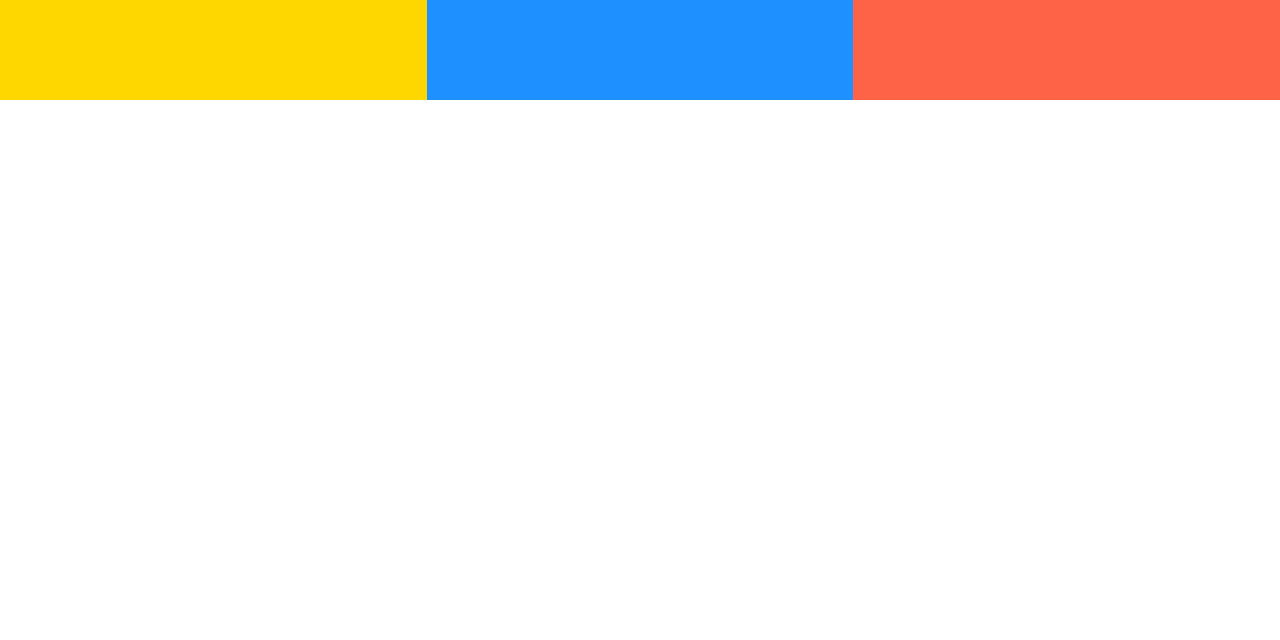
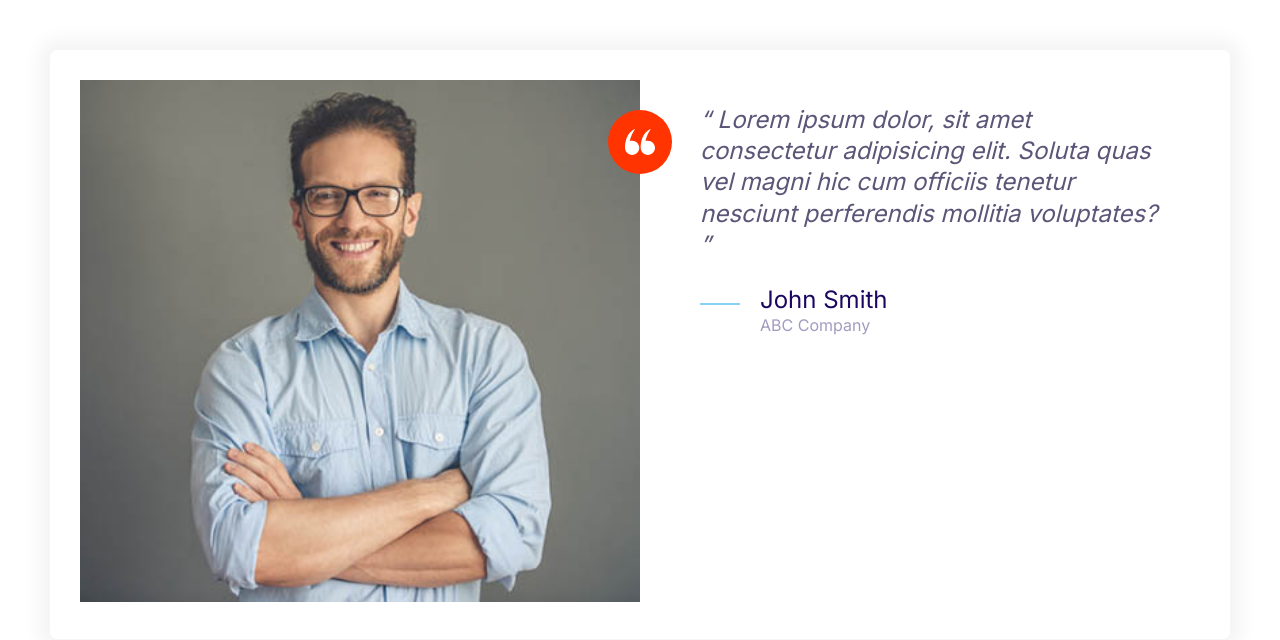
Before and after one commit to yuyilee/code_with_mosh_moshify, a plain HTML site: page index.html in a window 1280 px wide. Drawn offline with Linux system fonts and the light colour scheme.

Commit message:
Create Testimonial Element

```diff
--- a/css/style.css
+++ b/css/style.css
@@ -169,8 +169,17 @@ a {
   height: 40px;
 }
 
+.icon--small {
+  width: 30px;
+  height: 30px;
+}
+
 .icon--primary {
   fill: var(--color-primary);
+}
+
+.icon--white {
+  fill: #fff;
 }
 
 .icon-container {
@@ -181,6 +190,10 @@ a {
   display: inline-flex;
   justify-content: center;
   align-items: center;
+}
+
+.icon-container--accent {
+  background: var(--color-accent);
 }
 
 /* Buttons */
@@ -457,3 +470,34 @@ a {
     grid-template-columns: 1fr 1fr 1fr;
   }
 }
+
+/* Testimonials */
+
+.testimonial {
+  padding: 3rem;
+}
+
+.testimonial__image {
+  position: relative;
+}
+
+.testimonial__image > img {
+  width: 100%;
+}
+
+.testimonial__image > .icon-container {
+  position: absolute;
+  top: 3rem;
+  right: -32px;
+}
+
+@media screen and (min-width: 768px) {
+  .testimonial .quote,
+  .testimonial.quote__author {
+    font-size: 2.4rem;
+  }
+
+  .testimonial .quote {
+    margin-left: 6rem;
+  }
+}
--- a/index.html
+++ b/index.html
@@ -14,11 +14,38 @@
     <link rel="stylesheet" href="css/normalize.css" />
     <link rel="stylesheet" href="css/style.css" />
   </head>
-  <body>
-    <div class="grid grid--cols-3">
-      <div style="height: 100px; background: gold"></div>
-      <div style="height: 100px; background: dodgerblue"></div>
-      <div style="height: 100px; background: tomato"></div>
+  <body style="padding: 5rem">
+    <div class="card testimonial">
+      <div class="grid grid--cols-2">
+        <div class="testimonial__image">
+          <img src="images/testimonial.jpg" alt="A happy smiling customer" />
+          <span class="icon-container icon-container--accent">
+            <svg class="icon icon--white icon--small">
+              <use xlink:href="images/sprite.svg#quotes"></use>
+            </svg>
+          </span>
+        </div>
+        <blockquote class="quote">
+          <p class="quote__text">
+            Lorem ipsum dolor, sit amet consectetur adipisicing elit. Soluta
+            quas vel magni hic cum officiis tenetur nesciunt perferendis
+            mollitia voluptates?
+          </p>
+          <footer>
+            <div class="media">
+              <div class="media__image">
+                <svg class="icon icon--primary quote__line">
+                  <use xlink:href="images/sprite.svg#line"></use>
+                </svg>
+              </div>
+              <div class="media__body">
+                <h3 class="media__title quote__author">John Smith</h3>
+                <p class="quote__organization">ABC Company</p>
+              </div>
+            </div>
+          </footer>
+        </blockquote>
+      </div>
     </div>
   </body>
 </html>
```
Also changed, not shown: components/testimonial.html (added, +32 -0 lines), images/testimonial.jpg (added).
